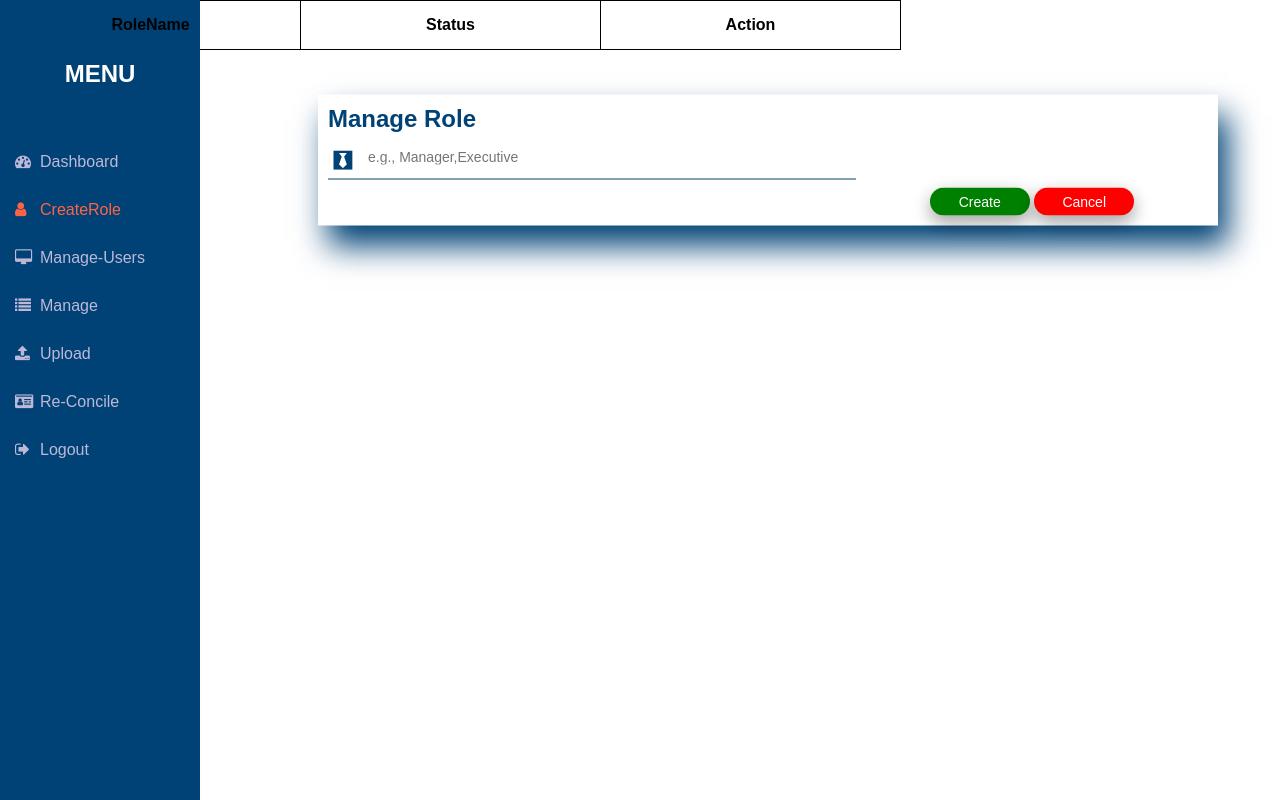
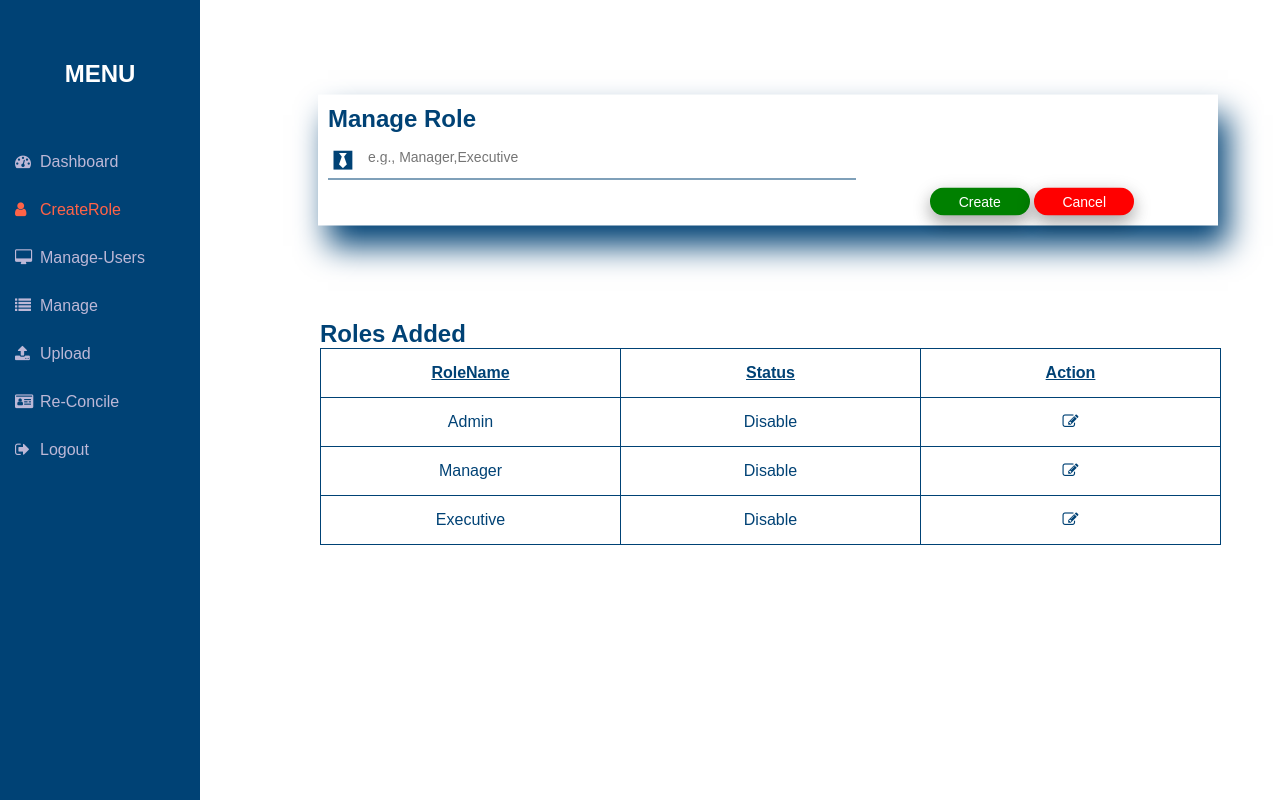
Before and after one commit to kavyasri2404/frontend-htmlandcss-, a plain HTML site: page managerole.html in a window 1280 px wide. Drawn offline with Linux system fonts and the light colour scheme.

Commit message:
done with  createrole page

```diff
--- a/managerole.html
+++ b/managerole.html
@@ -37,6 +37,7 @@
             </form>
     </div>
     <div class="tabledata">
+        <h2>Roles Added</h2>
         <table>
             <tbody>
 				<tr>
@@ -44,6 +45,22 @@
 					<th>Status</th>
 					<th>Action</th>
                 </tr>
+                <tr>
+                    <td>Admin</td>
+                    <td>Disable</td>
+                    <td><i class="fa fa-pencil-square-o" aria-hidden="true"></i></td>
+                </tr>
+                <tr>
+                    <td>Manager</td>
+                    <td>Disable</td>
+                    <td><i class="fa fa-pencil-square-o" aria-hidden="true"></i></td>
+                </tr>
+                <tr>
+                    <td>Executive</td>
+                    <td>Disable</td>
+                    <td><i class="fa fa-pencil-square-o" aria-hidden="true"></i></td>
+                </tr>
+
             </tbody>
         </table>
     </div>
--- a/role.css
+++ b/role.css
@@ -66,3 +66,12 @@ body{
 	float: left;
 	margin: 0 10px;
 }
+.tabledata{
+	width: 300px;
+	position: fixed;
+	top: 40%;
+	left: 25%;
+}
+.tabledata h2{
+	color: #004275;
+}
--- a/table.css
+++ b/table.css
@@ -5,34 +5,38 @@
 }
 table, th{
     /* box-shadow: 0 8px 22px 0 rgba(0,0,0,0.2), 0 6px 20px 0 rgba(0,0,0,0.19); */
-    border: 1px solid black;
+    box-shadow: 10px 20px 30px 0px white;
+    border: 1px solid #004275;
     border-collapse: collapse;
     width: 300px;
     table-layout:fixed;
     height: 20px;
-    padding-top: 102px;
+    /* padding-top: 102px; */
 }
 td{
-    border: 1px solid  black ;
+    border: 1px solid  #004275 ;
     width: 300px;
     table-layout:fixed;
+}
+th{
+    text-decoration: underline;
 }
 th, td {
     position: sticky;
     padding: 15px;
     text-align: center;
-    color: black;
-    word-wrap: initial;
+    color: #004275;
+    /* word-wrap: initial; */
     table-layout:fixed;
 }
 table {
     border-spacing: 5px;
 }
-.users-box table td .fa
+/* .users-box table td .fa
 {
 	color:black;
+} */
+.tabledata table td .fa
+{
+	color:#004275;
 }
-.tabledata table td .fas
-{
-	color:black;
-}
```
